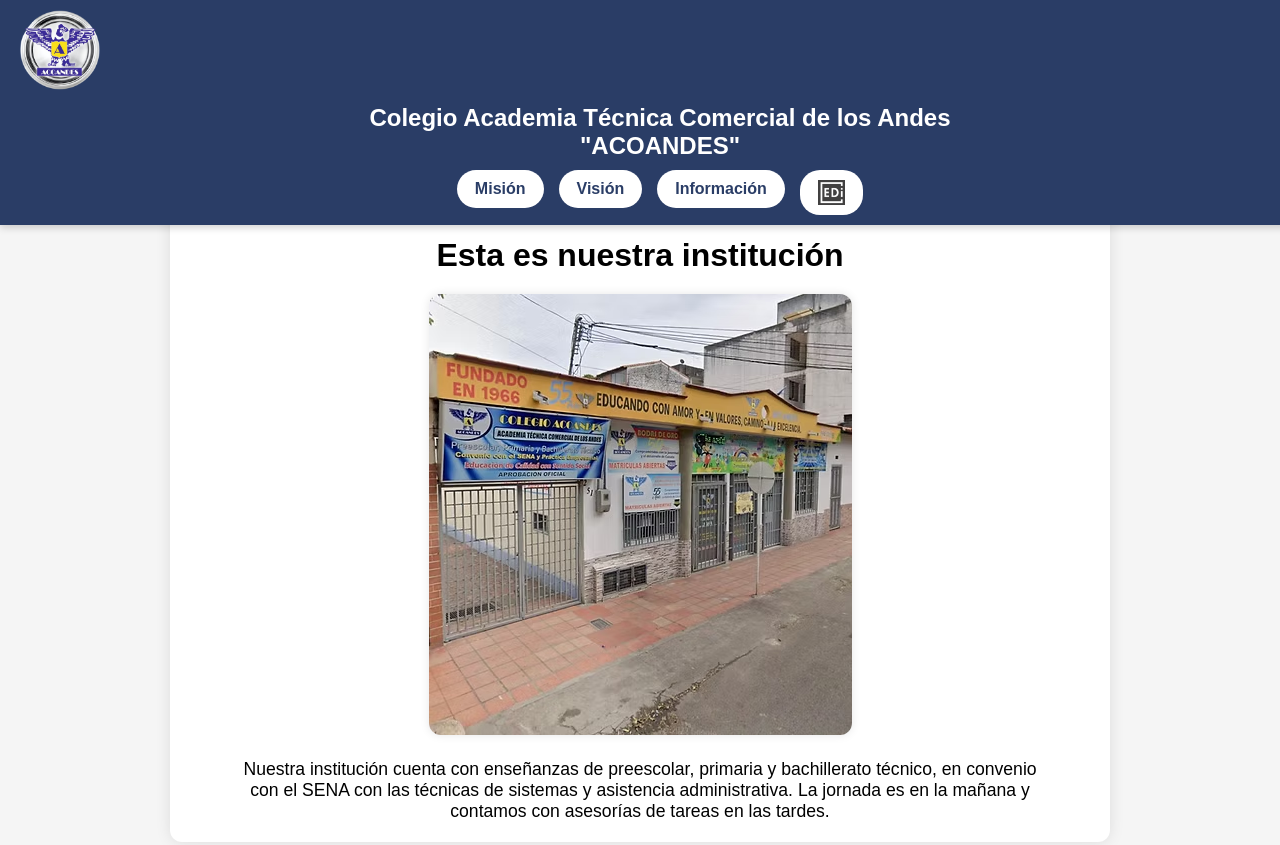
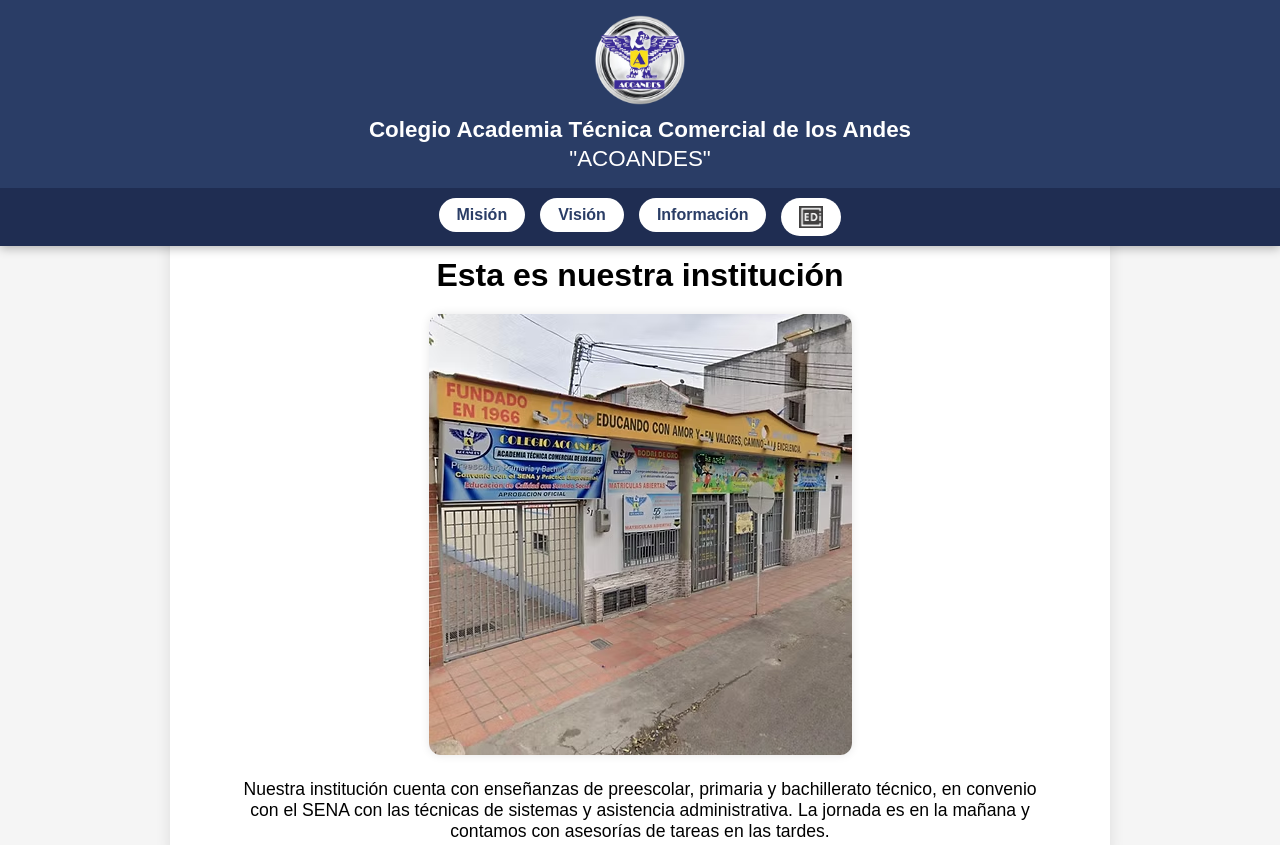
Before and after one commit to EduSzn/Colegio-Acoandes, a plain HTML site: page index.html in a window 1280 px wide. Shown: the top 845 px of the page. Drawn offline with Linux system fonts and the light colour scheme.

Commit message:
Actualizar estilos.css

```diff
--- a/estilos.css
+++ b/estilos.css
@@ -7,53 +7,64 @@
     margin: 0;
     padding: 0;
     background-color: #f5f5f5;
-    padding-top: 150px; /* espacio para header fijo */
+    padding-top: 170px; /* espacio para header fijo */
 }
 
 /* ===== HEADER FIJO ===== */
 header {
     background-color: #2a3d66;
     color: white;
-    padding: 10px 20px;
     position: fixed;
     top: 0;
     width: 100%;
     z-index: 1000;
-    box-shadow: 0 2px 8px rgba(0,0,0,0.2);
+    box-shadow: 0 2px 10px rgba(0,0,0,0.3);
 }
 
-.header-content {
+/* Contenedor del escudo + nombre */
+.top-bar {
     display: flex;
+    flex-direction: column;
     align-items: center;
-    justify-content: center;
-    flex-wrap: wrap;
+    text-align: center;
+    padding: 15px;
 }
 
 .logo {
-    height: 80px;
-    margin-right: 15px;
+    height: 90px;
+    margin-bottom: 10px;
 }
 
-header h1 {
-    text-align: center;
-    font-size: 1.5em;
-    margin: 10px 0;
+.top-bar h1 {
+    font-size: 1.4em;
+    margin: 0;
+    line-height: 1.3;
+}
+
+.top-bar span {
+    font-weight: normal;
+}
+
+/* ===== MENÚ DE NAVEGACIÓN ===== */
+nav {
+    background: #1f2d52;
+    padding: 10px 0;
 }
 
 nav ul {
     list-style: none;
+    margin: 0;
     padding: 0;
     display: flex;
-    gap: 15px;
     justify-content: center;
     flex-wrap: wrap;
-    margin: 10px 0 0;
+    gap: 15px;
 }
 
 nav ul li a {
     background-color: white;
     color: #2a3d66;
-    padding: 10px 18px;
+    padding: 8px 18px;
     border-radius: 20px;
     text-decoration: none;
     font-weight: bold;
@@ -70,7 +81,7 @@
 
 /* Botón Santillana */
 .santillana-btn img {
-    height: 25px;
+    height: 22px;
     width: auto;
 }
 
```
